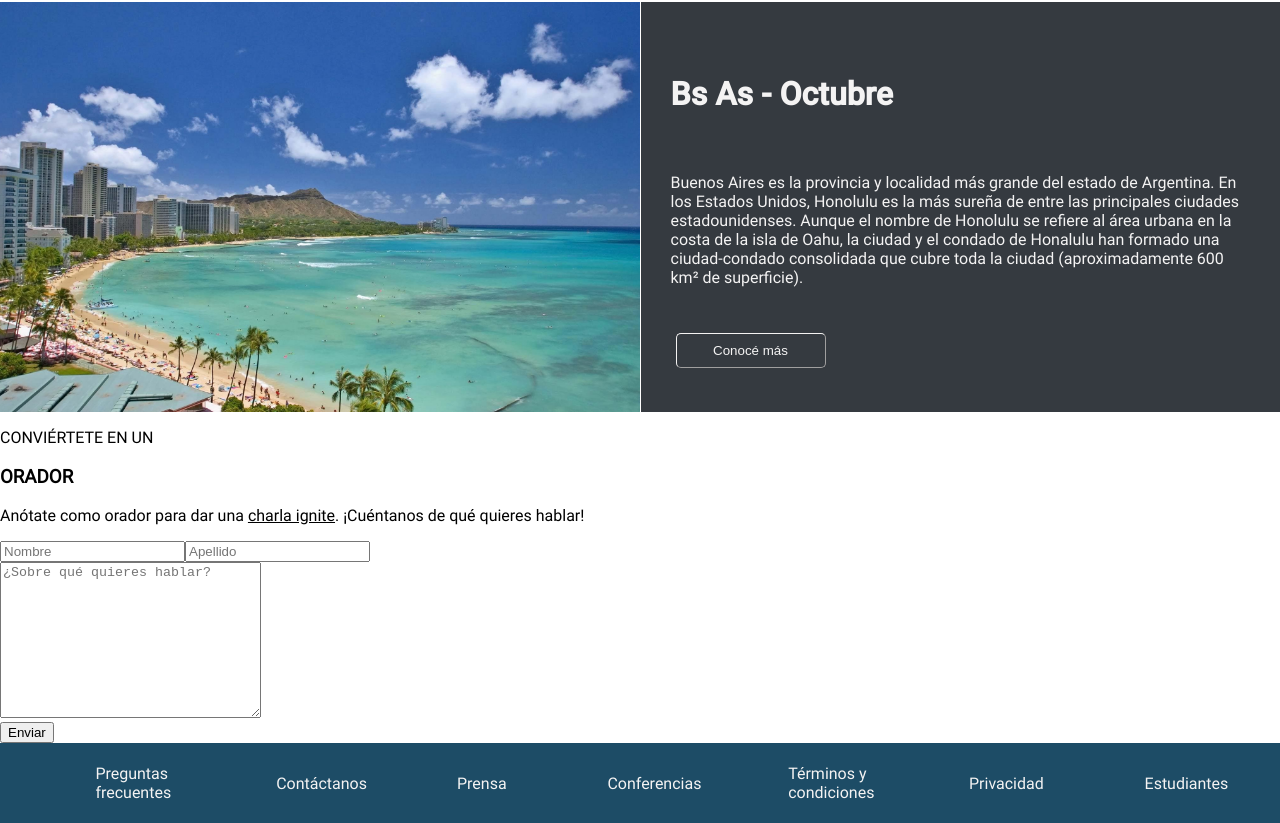
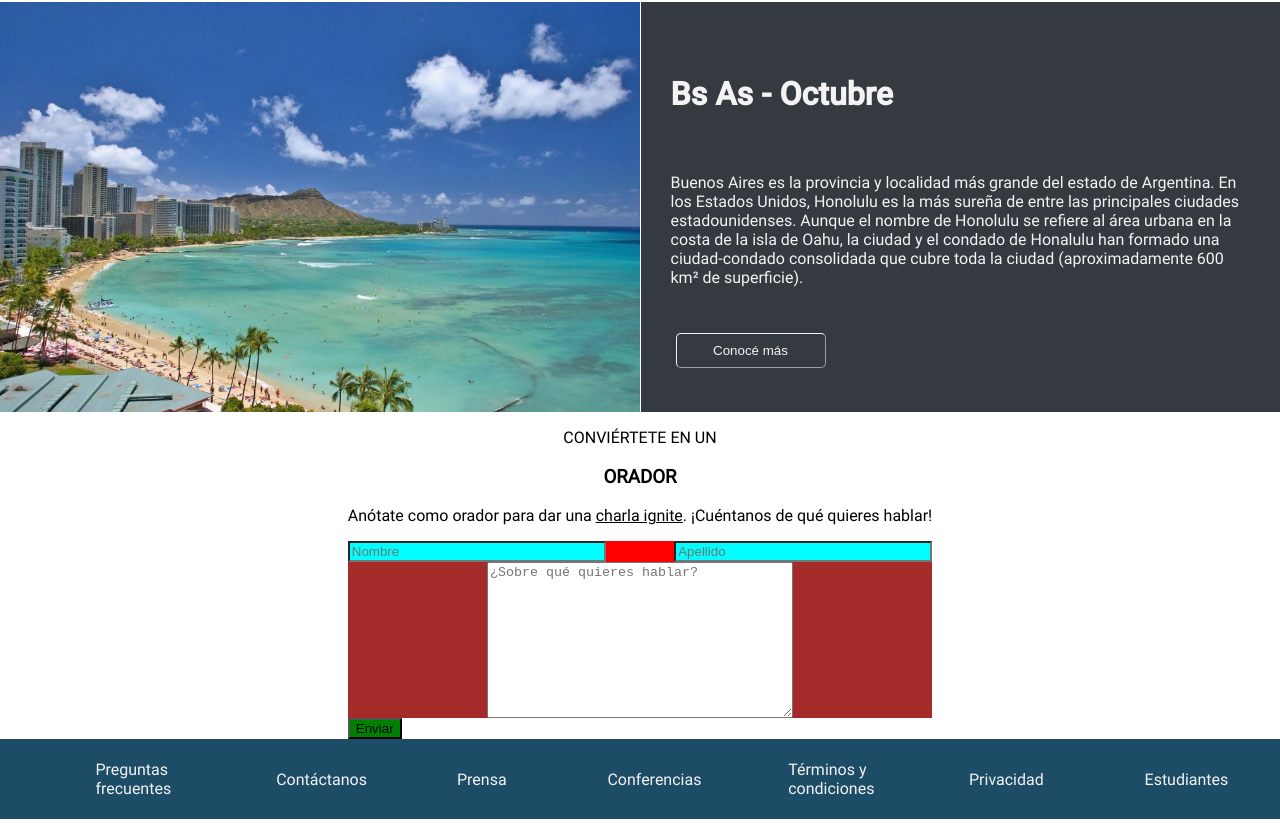
Before and after one commit to MakoskiVictor/CodoACodoIntegrador, an Angular app: page / in a window 1280 px wide. Shown: the part 1293-2116 px from the top of the page. Built offline with nearby package versions, Linux system fonts and the light colour scheme.

Commit message:
add basic styles

```diff
--- a/src/app/modules/shared/components/form/form.component.scss
+++ b/src/app/modules/shared/components/form/form.component.scss
@@ -0,0 +1,37 @@
+section {
+  display: flex;
+  align-content: center;
+  justify-content: center;
+
+  p, h3 {
+    text-align: center;
+  }
+
+  form {
+    .inputContainer {
+      background-color: red;
+      display: flex;
+      justify-content: space-between;
+      input {
+        gap: 1.25rem;
+        min-width: 15.625rem;
+        background-color: aqua;
+      }
+    }
+
+    .textareaContainer {
+      background-color: brown;
+      display: flex;
+      justify-content: center;
+      align-content: center;
+      textarea {
+        min-width: 300px;
+      }
+    }
+
+    button {
+      background-color: green;
+    }
+  }
+
+}
```
